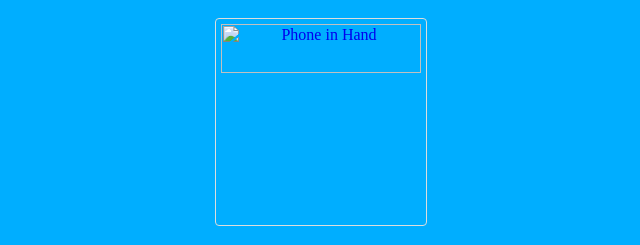
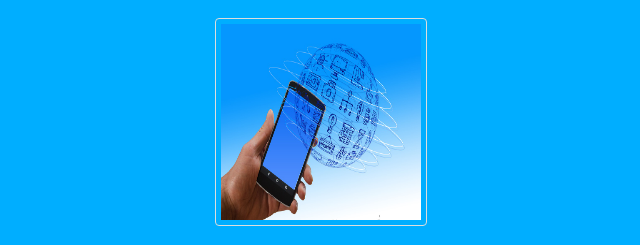
Before and after one commit to christopherrtan/ITM352_repo, a website: page Lab5/SmartPhoneProducts1_3/index.html in a window 1280 px wide. Shown: the part 48-293 px from the top of the page, without its empty margins (319-959 px from the left). Drawn offline with Linux system fonts and the light colour scheme; the site is published under a folder, as on GitHub Pages, so addresses that start at the root find nothing.

Commit message:
update images
update images

```diff
--- a/Lab5/SmartPhoneProducts1_3/index.html
+++ b/Lab5/SmartPhoneProducts1_3/index.html
@@ -32,7 +32,7 @@
         <h1>Chris's Used Smart Phone Store</h1>
         <a href="products_display.html">
 
-            <img src="/SmartPhoneProducts1_3/images/phone_globe.jpg" alt="Phone in Hand" height="25%" width="50%">
+            <img src="images/phone_globe.jpg" alt="Phone in Hand" height="25%" width="50%">
         </a>
         <h1>Click the image above to enter the store!</h1>
     </body>
```
